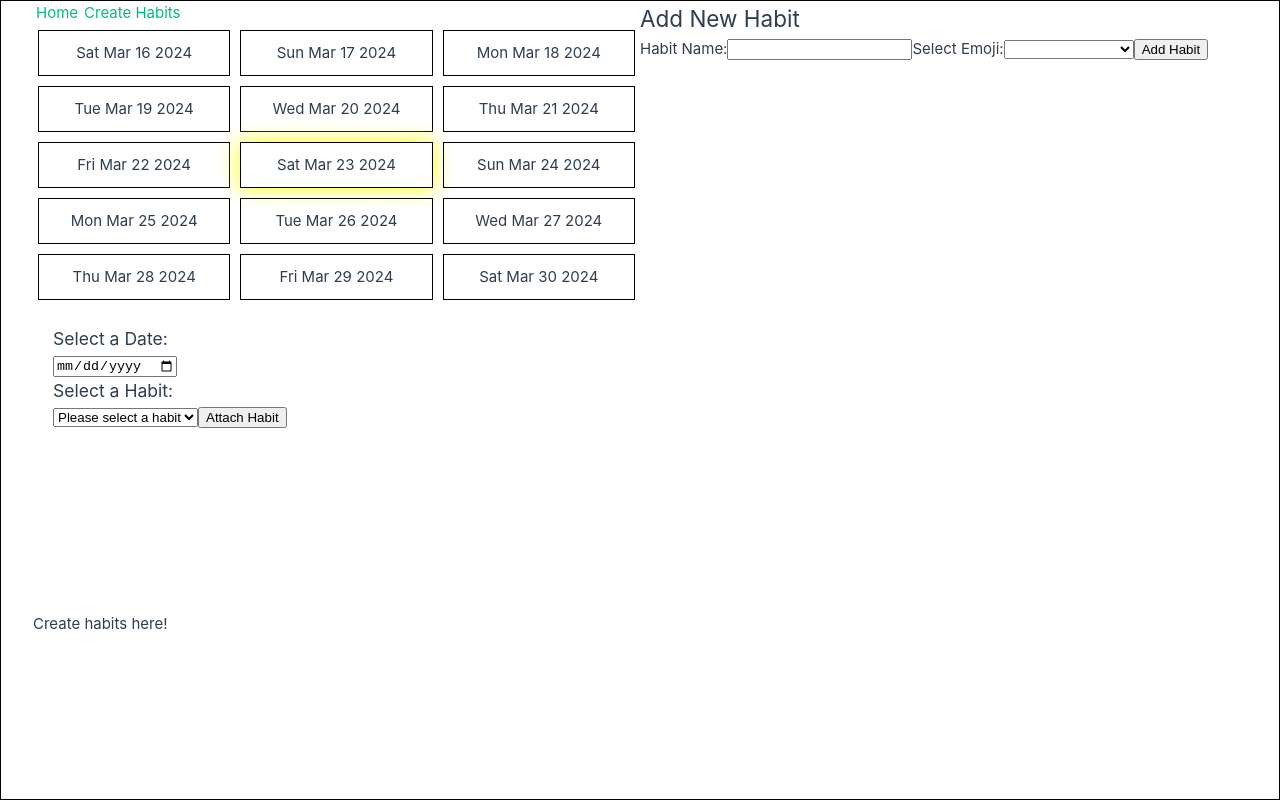
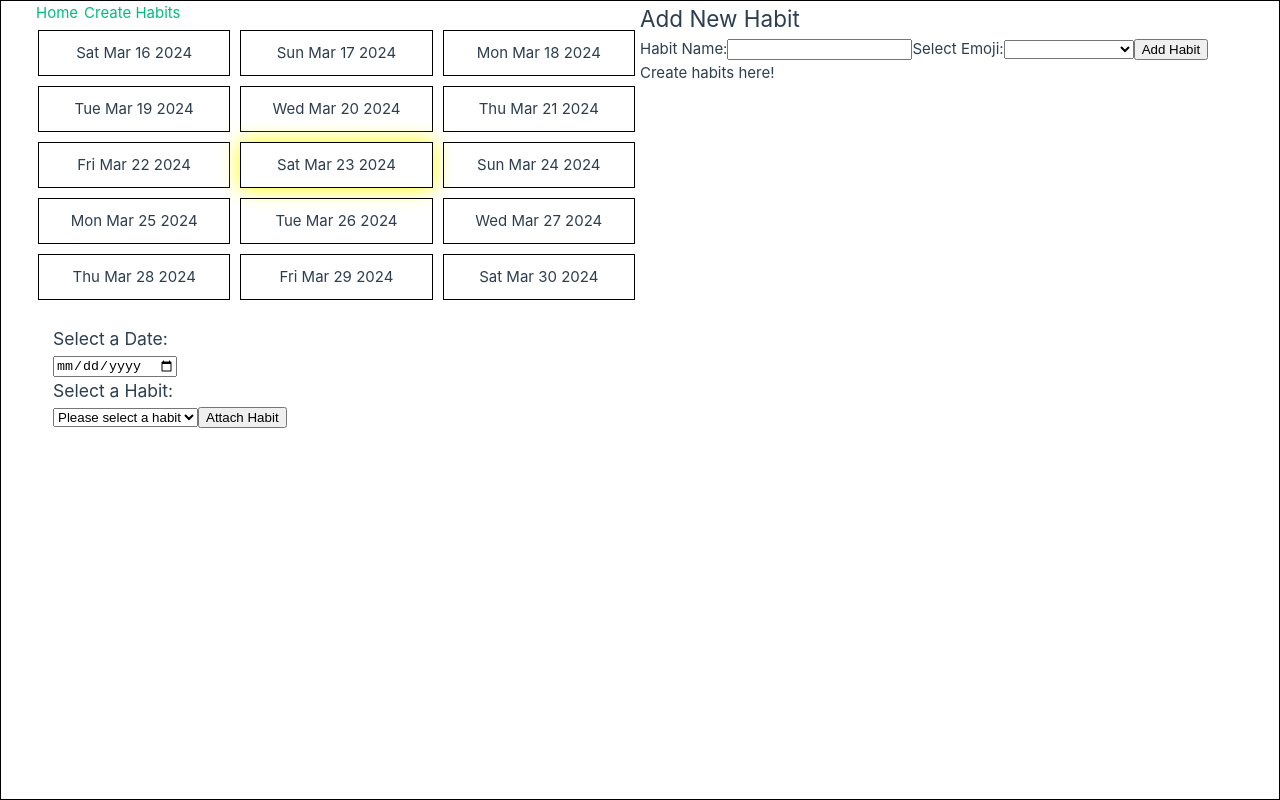
Before and after one commit to henriits/habit_tracker_vue, a Vue app in the folder habit-tracker/: page /create_habits in a window 1280 px wide. Built offline with nearby package versions, Linux system fonts and the light colour scheme.

Commit message:
refactor create habits in seperate component

```diff
--- a/habit-tracker/src/views/CreateHabits.vue
+++ b/habit-tracker/src/components/CreateHabits.vue
@@ -12,7 +12,7 @@
 
 <script setup>
 import { ref, onMounted } from 'vue';
-import AddHabitForm from "../components/AddHabitForm.vue";
+import AddHabitForm from "./AddHabitForm.vue";
 
 const habits = ref([]);
 
--- a/habit-tracker/src/router/index.js
+++ b/habit-tracker/src/router/index.js
@@ -14,7 +14,7 @@ const router = createRouter({
         {
             path: '/create_habits',
             name: 'createHabits',
-            component: () => import('../views/CreateHabits.vue')
+            component: () => import('../views/CreateView.vue')
         },
         {
             path: '/dates',
--- /dev/null
+++ b/habit-tracker/src/views/CreateView.vue
@@ -0,0 +1,11 @@
+<template>
+    <div>
+        <CreateHabits />
+    </div>
+
+</template>
+
+<script setup>
+import CreateHabits from "../components/CreateHabits.vue"
+
+</script>
--- a/habit-tracker/src/views/HomeView.vue
+++ b/habit-tracker/src/views/HomeView.vue
@@ -1,6 +1,6 @@
 <template>
   <div>
-    <SelectHabitAndDate />
+
   </div>
 
 </template>
```
